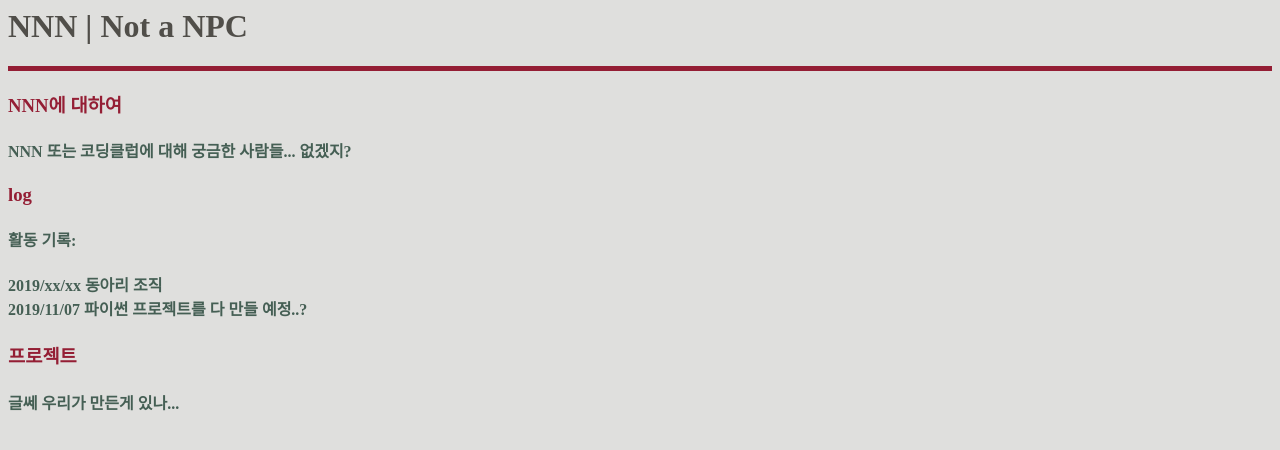
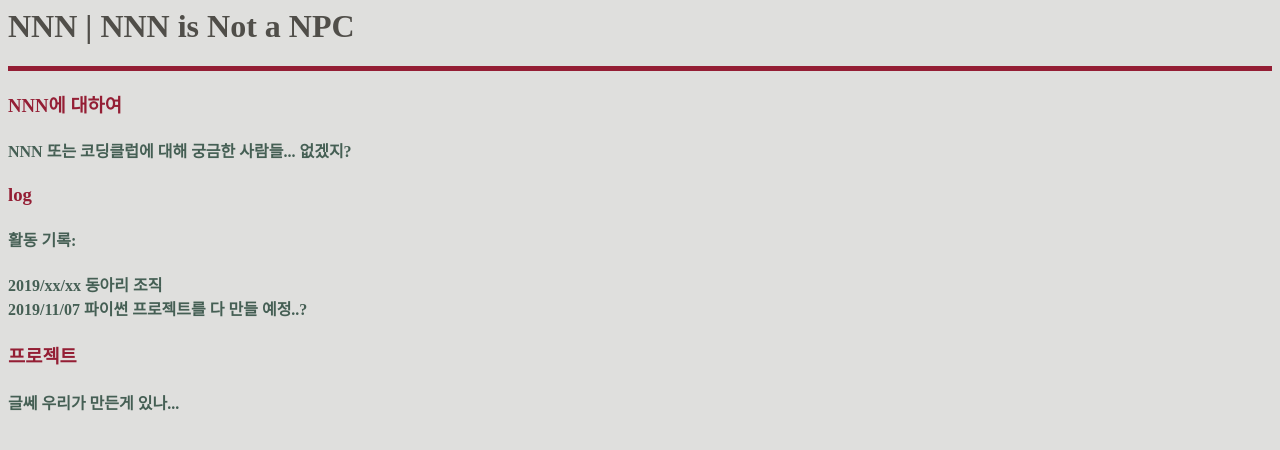
Before and after one commit to NS-NNN/homepage, a plain HTML site: page index.html in a window 1280 px wide. Drawn offline with Linux system fonts and the light colour scheme.

Commit message:
NNN is Not NPC

```diff
--- a/index.html
+++ b/index.html
@@ -28,7 +28,7 @@
   </head>
   <body>
     <div id="header" class="text">
-      <h1>NNN | Not a NPC</h1>
+      <h1>NNN | NNN is Not a NPC</h1>
     </div>
     <div id="body">
       <p>
```
